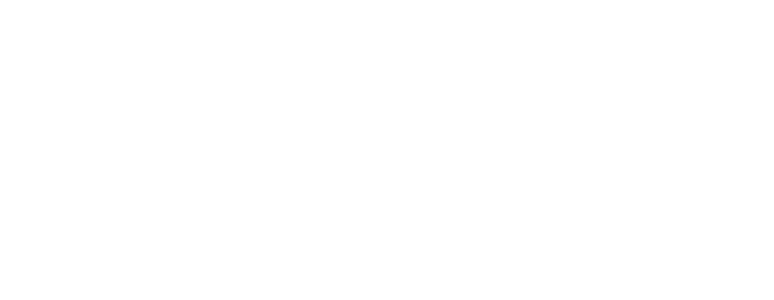
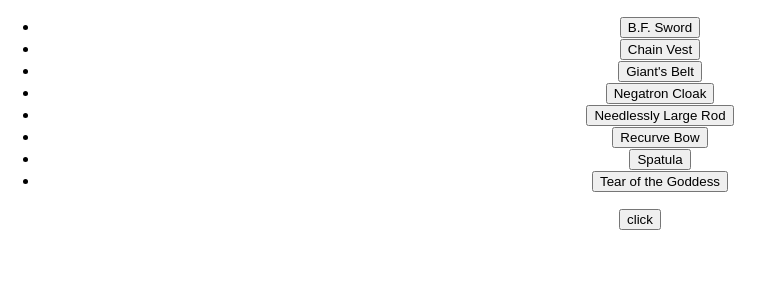
Before and after one commit to jbcastro/tft_items, a React (Create React App) app: page / in a window 1280 px wide. Shown: the top 300 px of the page, without its empty margins (0-774 px from the left). Built offline with nearby package versions, Linux system fonts and the light colour scheme.

Commit message:
added the items and champions to the state. Currently there are buttons that add the base items to an array, and the button to return the full items is a work in progress

```diff
--- a/src/App.js
+++ b/src/App.js
@@ -5,23 +5,70 @@ import Test from "./components/Test"
 import BaseItems from "./BaseItems"
 import FullItems from "./FullItems"
 import Champions from "./Champions"
+import Base from "./components/Base"
 
 class App extends Component {
   constructor(props){
     super(props)
     this.state={
-      // baseitems:BaseItems,
-      // fullitems:FullItems,
-      champions:Champions
+      baseitems:BaseItems,
+      fullitems:FullItems,
+      champions:Champions,
+      userInventory:[]
     }
+    this.onBaseItemClick = this.onBaseItemClick.bind(this)
+    this.onSetBaseClick = this.onSetBaseClick.bind(this)
+  }
+  onBaseItemClick=e=>{
+  let id = e.target.id
+
+
+    this.setState(previousState => ({
+      userInventory: [...previousState.userInventory, id]
+  }));
+
+
+
+  }
+  onSetBaseClick=()=>{
+    let userFulls =[]
+   const userInventory = this.state.userInventory;
+   userInventory.sort()
+   userInventory.forEach(combineSameItems)
+  //  userInventory.forEach(combineOtherItems)
+
+   function combineSameItems(item){
+     userFulls.push(item+item)
+   }
+
+   for(var i =0; i<userInventory;i++){
+     console.log(i)
+   }
+
+  //  function combineOtherItems(item){
+  //    let index = userInventory.indexOf(item)
+  //    let nextIndex = index + 1
+  //    let nextItem = userInventory[nextIndex]
+
+  //      userFulls.push(item + nextItem);
+  //      //would like to add a pop here to get rid of the last array element
+  //      //but it ain't working right at the moment
+
+  //  }
+
+   const newSet = new Set(userFulls)
+   const userFullItems = [...newSet]
+   console.log(userFullItems)
   }
   render(){
   return (
     <div className="App">
-    <Test
-    // baseitems={this.state.baseitems}
-    // fullitems={this.state.fullitems}
+    <Base
+    baseitems={this.state.baseitems}
+    fullitems={this.state.fullitems}
     champions={this.state.champions}
+    onBaseItemClick={this.onBaseItemClick}
+    onSetBaseClick={this.onSetBaseClick}
     />
     </div>
   );
@@ -29,3 +76,9 @@ class App extends Component {
 }
 
 export default App;
+
+ {/* <Test
+    baseitems={this.state.baseitems}
+    fullitems={this.state.fullitems}
+    champions={this.state.champions}
+    /> */}
--- /dev/null
+++ b/src/components/Base.js
@@ -0,0 +1,29 @@
+import React from "react";
+
+
+const Base =(props)=>{
+
+  const baseitems = props.baseitems
+  const fullitems = props.fullitems
+  const champions = props.champions
+  const onBaseItemClick = props.onBaseItemClick
+
+  const baseitemslist = baseitems.map((item)=>
+  <li key={item.id}>
+      <button
+      id={item.id}
+      value={item.name}
+      onClick={e => onBaseItemClick(e)}>
+      {item.name}
+      </button>
+      </li>
+  )
+   return(
+      <div>
+       <ul>{baseitemslist}</ul>
+        <button onClick={props.onSetBaseClick}>click</button>
+
+      </div>
+   )
+}
+export default Base
--- a/src/components/Test.js
+++ b/src/components/Test.js
@@ -2,13 +2,17 @@ import React from "react";
 
 
 const Test =(props)=>{
-   const champions = props.champions
-   console.log(champions)
+
+  const baseitems = props.baseitems
+  const fullitems = props.fullitems
+  const champions = props.champions
+
+  const baseitemslist = baseitems.map((item)=>
+  <li key={item.id}><button>{item.name}</button></li>
+  )
    return(
       <div>
-         {champions.map(item=>{
-            return console.log(item)
-         })}
+       <ul>{baseitemslist}</ul>
 
 
       </div>
```
